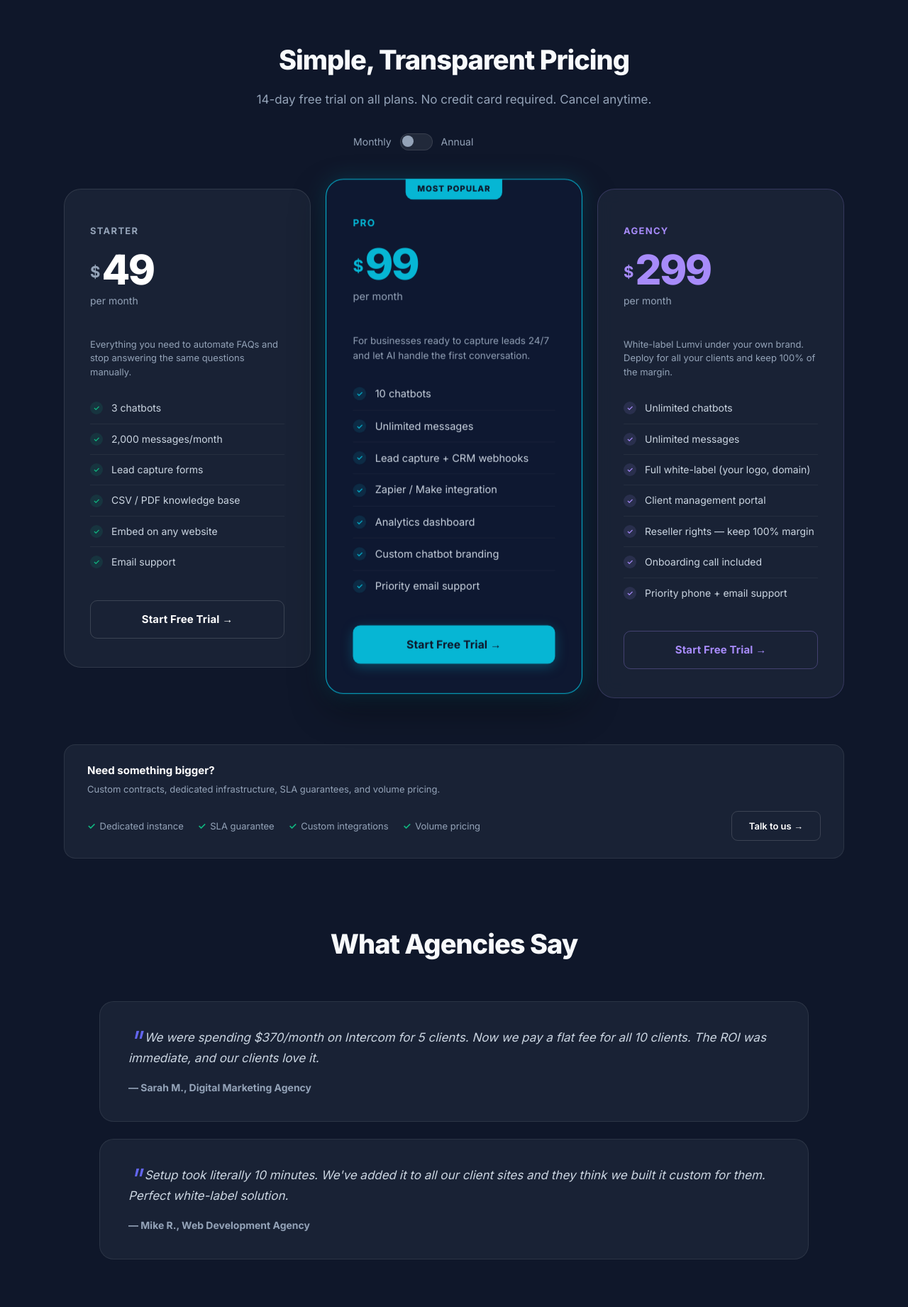
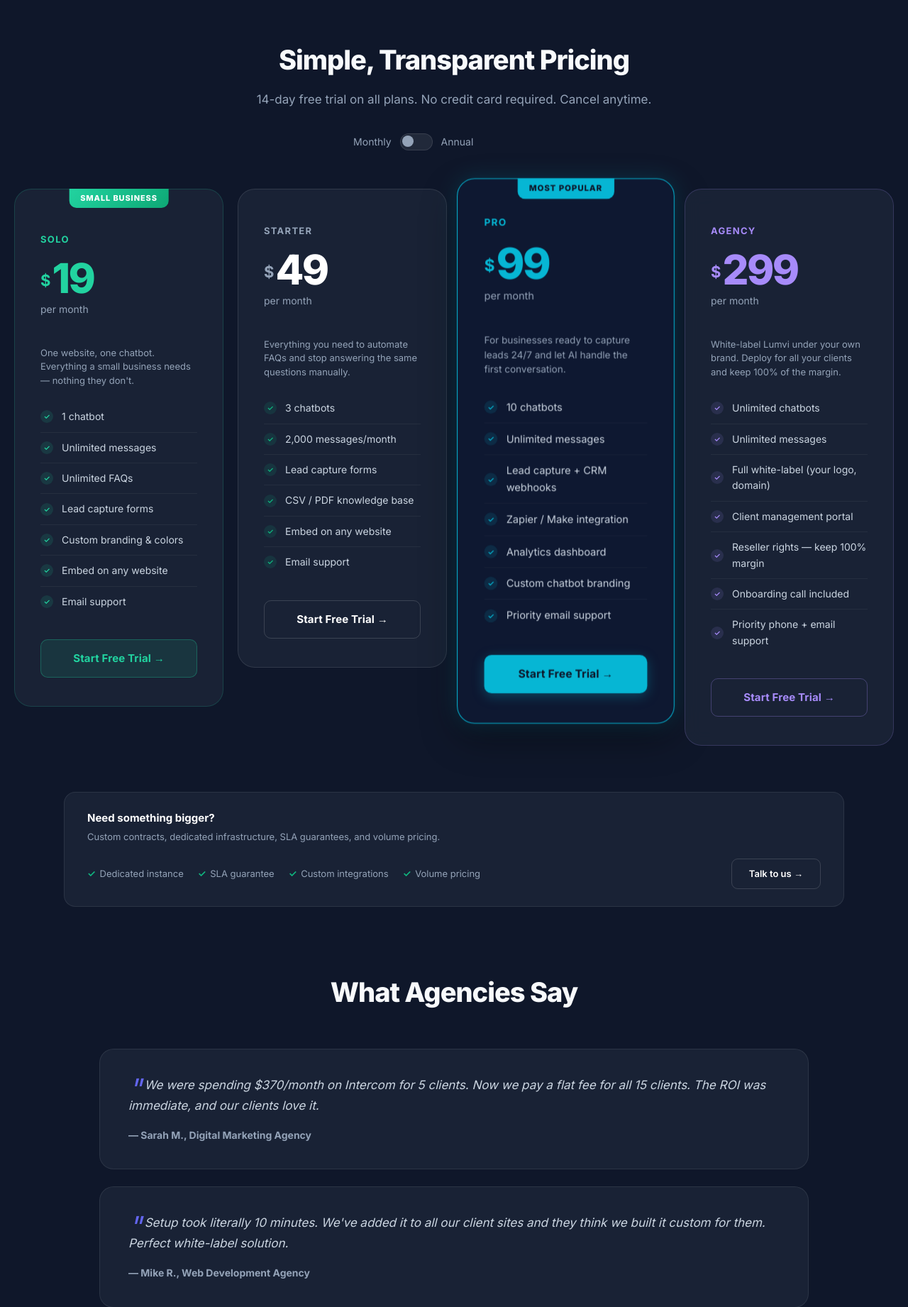
Before and after one commit to Freshman354/Engine, a Python web app: template templates/sales-page.html in a window 1280 px wide. Shown: the part 1579-3421 px from the top of the page at 71% size. Run offline with Jinja, Linux system fonts and the light colour scheme; the template is opened without the code that fills it, so the values that code supplies are empty; some libraries are stand-ins or nearby versions.

Commit message:
toggle fix

```diff
--- a/templates/sales-page.html
+++ b/templates/sales-page.html
@@ -228,9 +228,9 @@
         /* ── PRICING GRID ── */
         .pricing-grid {
             display: grid;
-            grid-template-columns: repeat(3, 1fr);
-            gap: 28px;
-            max-width: 1100px;
+            grid-template-columns: repeat(4, 1fr);
+            gap: 20px;
+            max-width: 1280px;
             margin: 0 auto;
             align-items: start;
         }
@@ -433,7 +433,21 @@
             transform: translateY(-1px);
         }
 
-        /* ── ANNUAL NOTE ── */
+        .pricing-card.solo-card { border-color: rgba(34,211,160,0.18); }
+        .pricing-card.solo-card:hover { border-color: rgba(34,211,160,0.38); }
+        .pricing-card.solo-card .plan-name { color: #22d3a0; }
+        .pricing-card.solo-card .price-amount { color: #22d3a0; }
+        .pricing-card.solo-card .price-dollar { color: #22d3a0; }
+        .pricing-card.solo-card .check { background: rgba(34,211,160,0.12); color: #22d3a0; }
+        .plan-badge-solo {
+            background: linear-gradient(135deg, #22d3a0, #0ea875);
+            color: #fff; font-weight: 800;
+            padding: 5px 16px; border-radius: 0 0 10px 10px;
+            position: absolute; top: -1px; left: 50%; transform: translateX(-50%);
+            text-transform: uppercase; font-size: 11px; letter-spacing: 0.08em; white-space: nowrap;
+        }
+
+
         .annual-note {
             text-align: center;
             margin-top: 20px;
@@ -616,13 +630,20 @@
 
         .footer a:hover { color: white; }
 
+        @media (max-width: 1100px) {
+            .pricing-grid { grid-template-columns: repeat(2, 1fr); max-width: 680px; }
+            .pricing-card.featured { transform: none; }
+            .pricing-card.featured:hover { transform: translateY(-6px); }
+        }
+
         @media (max-width: 900px) {
             .hero h1 { font-size: 34px; }
-            .pricing-grid { grid-template-columns: 1fr; max-width: 420px; }
-            .pricing-card.featured { transform: none; }
-            .pricing-card.featured:hover { transform: translateY(-6px); }
             .cta-section h2 { font-size: 30px; }
             .enterprise-strip { flex-direction: column; }
+        }
+
+        @media (max-width: 600px) {
+            .pricing-grid { grid-template-columns: 1fr; max-width: 420px; }
         }
     </style>
 </head>
@@ -696,6 +717,29 @@
         </div>
 
         <div class="pricing-grid">
+
+            <!-- SOLO -->
+            <div class="pricing-card solo-card">
+                <div class="plan-badge-solo">Small Business</div>
+                <div class="plan-name" style="margin-top:20px;">Solo</div>
+                <div class="price-row">
+                    <span class="price-dollar">$</span>
+                    <span class="price-amount" id="solo-price">19</span>
+                </div>
+                <div class="price-period">per month</div>
+                <div class="price-annual" id="solo-annual"></div>
+                <p class="plan-tagline">One website, one chatbot. Everything a small business needs — nothing they don't.</p>
+                <ul class="features-list">
+                    <li><span class="check">✓</span> 1 chatbot</li>
+                    <li><span class="check">✓</span> Unlimited messages</li>
+                    <li><span class="check">✓</span> Unlimited FAQs</li>
+                    <li><span class="check">✓</span> Lead capture forms</li>
+                    <li><span class="check">✓</span> Custom branding &amp; colors</li>
+                    <li><span class="check">✓</span> Embed on any website</li>
+                    <li><span class="check">✓</span> Email support</li>
+                </ul>
+                <a href="/signup?plan=solo" class="btn" style="background:rgba(34,211,160,0.1);color:#22d3a0;border:1px solid rgba(34,211,160,0.3);display:block;width:100%;padding:14px;border-radius:10px;font-weight:700;text-align:center;text-decoration:none;transition:all 0.2s;font-size:15px;">Start Free Trial →</a>
+            </div>
 
             <!-- STARTER -->
             <div class="pricing-card">
@@ -796,7 +840,7 @@
             <h2>What Agencies Say</h2>
 
             <div class="testimonial">
-                <div class="testimonial-text">We were spending $370/month on Intercom for 5 clients. Now we pay a flat fee for all 10 clients. The ROI was immediate, and our clients love it.</div>
+                <div class="testimonial-text">We were spending $370/month on Intercom for 5 clients. Now we pay a flat fee for all 15 clients. The ROI was immediate, and our clients love it.</div>
                 <div class="testimonial-author">— Sarah M., Digital Marketing Agency</div>
             </div>
 
@@ -827,6 +871,7 @@
 
     <script>
         const prices = {
+            solo:    { monthly: 19,  annual: Math.round(19  * 10 / 12) },
             starter: { monthly: 49,  annual: Math.round(49  * 10 / 12) },
             pro:     { monthly: 99,  annual: Math.round(99  * 10 / 12) },
             agency:  { monthly: 299, annual: Math.round(299 * 10 / 12) },
@@ -837,13 +882,13 @@
             document.getElementById('saveBadge').classList.toggle('visible', isAnnual);
             document.getElementById('annualNote').style.opacity = isAnnual ? '1' : '0';
 
-            ['starter', 'pro', 'agency'].forEach(function(plan) {
+            ['solo', 'starter', 'pro', 'agency'].forEach(function(plan) {
                 const el = document.getElementById(plan + '-price');
                 const annualEl = document.getElementById(plan + '-annual');
 
+                el.style.transition = 'opacity 0.15s, transform 0.15s';
                 el.style.opacity = '0';
                 el.style.transform = 'scale(0.85)';
-                el.style.transition = 'all 0.15s';
 
                 setTimeout(function() {
                     el.textContent = isAnnual ? prices[plan].annual : prices[plan].monthly;
@@ -852,7 +897,7 @@
                         : '';
                     el.style.opacity = '1';
                     el.style.transform = 'scale(1)';
-                }, 140);
+                }, 150);
             });
         }
     </script>
--- a/templates/upgrade.html
+++ b/templates/upgrade.html
@@ -627,9 +627,10 @@
                 const el = document.getElementById(plan + '-price');
                 const annualEl = document.getElementById(plan + '-annual');
 
+                // Set transition FIRST so the hide is animated
+                el.style.transition = 'opacity 0.15s, transform 0.15s';
                 el.style.opacity = '0';
                 el.style.transform = 'scale(0.85)';
-                el.style.transition = 'all 0.15s';
 
                 setTimeout(function() {
                     el.textContent = isAnnual ? prices[plan].annual : prices[plan].monthly;
@@ -638,7 +639,7 @@
                         : '';
                     el.style.opacity = '1';
                     el.style.transform = 'scale(1)';
-                }, 140);
+                }, 150);
             });
         }
 
```
